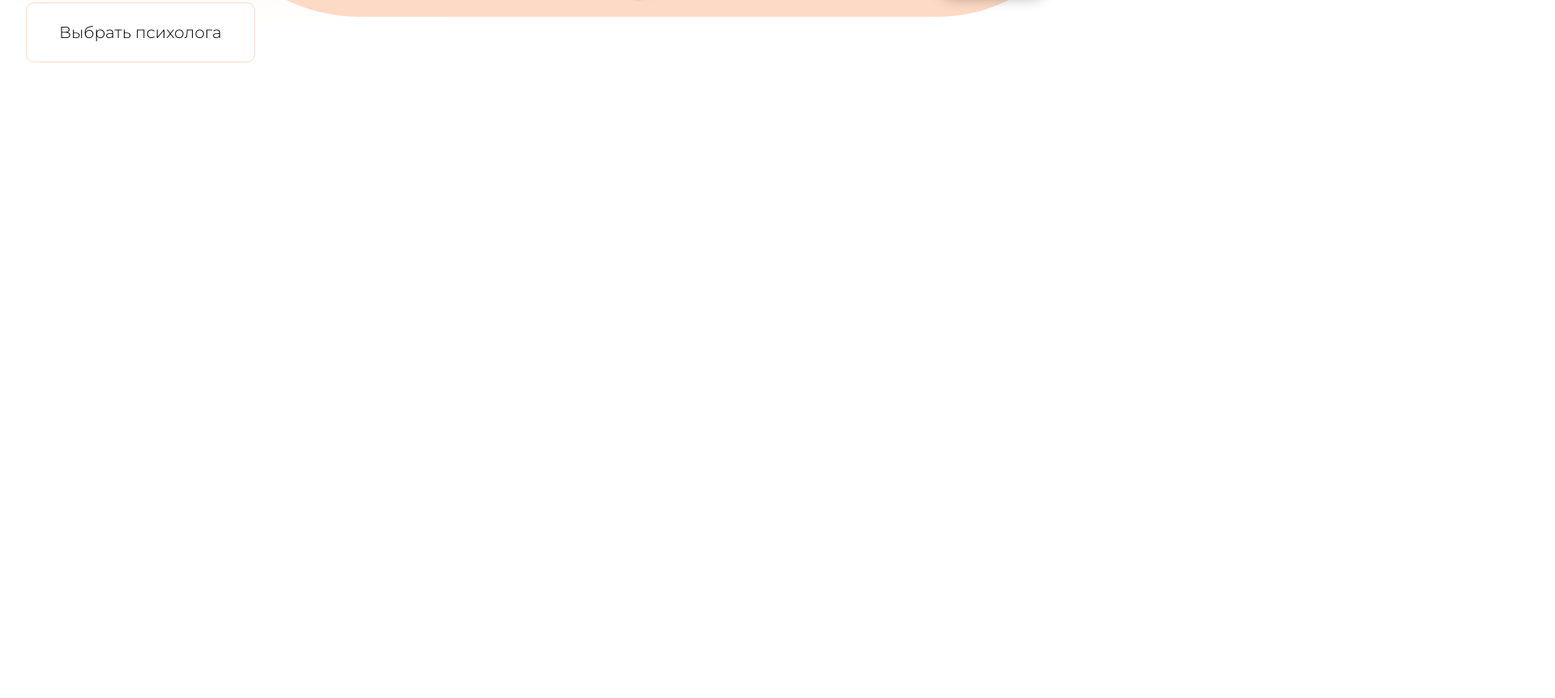
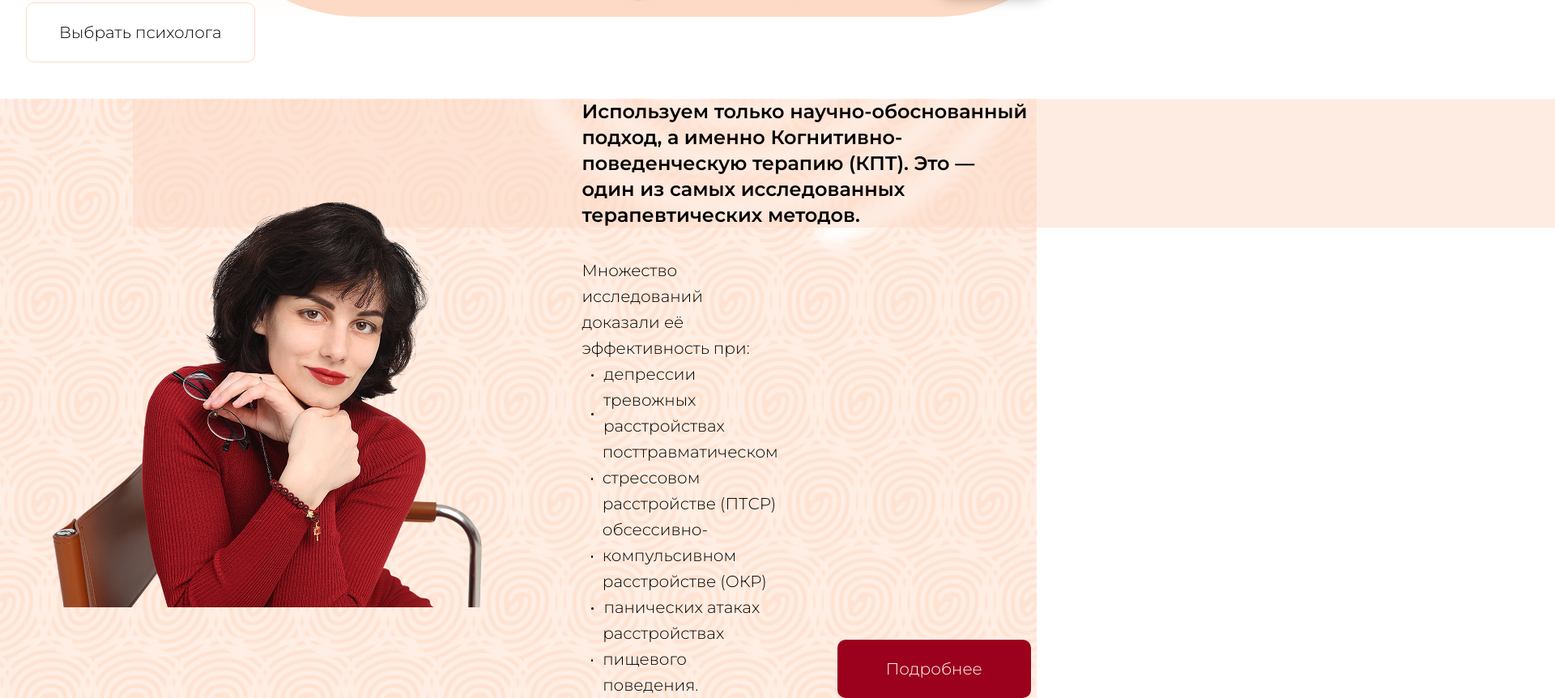
Before and after one commit to NX144/Cognition, a website: page src/index.html in a window 1280 px wide. Shown: the part 917-1779 px from the top of the page at 81% size, 1920 px wide, since content can reach past the window. Before the commit the page ends 994 px from the top, so only its background shows below. Drawn offline with nearby package versions, Linux system fonts and the light colour scheme; files that its build step writes are made by us from their sources.

Commit message:
home-submain block completed

```diff
--- a/src/index.html
+++ b/src/index.html
@@ -123,6 +123,30 @@
 			</div>
 		</div>
 	</section>
+	<section class="home-submain">
+		<div class="container">
+			<div class="home-submain__wrap">
+				<div class="home-submain__block">
+					<img src="./img/women.png" alt="women">
+				</div>
+				<div class="home-submain__block">
+					<p>Используем только научно-обоснованный подход, а именно Когнитивно-поведенческую терапию (КПТ). Это — один из самых исследованных терапевтических методов. </p>
+					<div class="home-submain__block_wrap">
+						<ul>
+							<li><span>Множество исследований доказали её эффективность при:</span></li>
+							<li>депрессии</li>
+							<li>тревожных расстройствах</li>
+							<li>посттравматическом стрессовом расстройстве (ПТСР)</li>
+							<li>обсессивно-компульсивном расстройстве (ОКР)</li>
+							<li>панических атаках</li>
+							<li>расстройствах пищевого поведения.</li>
+						</ul>
+						<a href="/">Подробнее</a>
+					</div>
+				</div>
+			</div>
+		</div>
+	</section>
 </main>
 
 <script src="js/script.js"></script>
--- a/src/sass/blocks/_home-main.scss
+++ b/src/sass/blocks/_home-main.scss
@@ -1,5 +1,5 @@
 .home-main {
-	padding-top: 42px;
+	padding: 42px 0 45px;
 	&__wrap {
 		display: grid;
 		grid-template-columns: 860px 1fr;
--- /dev/null
+++ b/src/sass/blocks/_home-submain.scss
@@ -0,0 +1,90 @@
+.home-submain {
+	padding: 0 107px 0 35px;
+	background: url("../img/home-submain-bg.jpg") center center/cover no-repeat;
+	position: relative;
+
+	&::before {
+		content: url("../img/circle.png");
+		position: absolute;
+		width: 687px;
+		height: 201px;
+		right: 0;
+	}
+
+	&__wrap {
+		display: grid;
+		grid-template-columns: 655px 1fr;
+		align-items: center;
+	}
+	&__block {
+		z-index: 1;
+		position: relative;
+		&:first-of-type {
+			z-index: 2;
+		}
+		img {
+			width: 100%;
+			height: auto;
+			object-fit: contain;
+		}
+		p {
+			font-weight: 600;
+			font-size: 24px;
+			line-height: 133%;
+			color: var(--black);
+			position: relative;
+
+			&::before {
+				content: "";
+				position: absolute;
+				height: 100%;
+				width: 200vw;
+				z-index: -1;
+				left: -100%;
+				top: 50%;
+				transform: translateY(-50%);
+				background: rgba(253, 218, 197, 0.5);
+			}
+		}
+		&_wrap {
+			display: flex;
+			column-gap: 71px;
+			row-gap: 20px;
+			align-items: end;
+		}
+		ul {
+			margin-top: 36px;
+			font-weight: 300;
+			font-size: 20px;
+			line-height: 160%;
+			color: var(--black);
+
+			li:not(:first-of-type) {
+				padding-left: 12px;
+				display: flex;
+				align-items: center;
+				&::before {
+					content: "";
+					display: block;
+					margin-right: 12px;
+					margin-top: 3px;
+					width: 3px;
+					height: 3px;
+					border-radius: 100%;
+					background: var(--black);
+				}
+			}
+		}
+		a {
+			border-radius: 10px;
+			padding: 20px 60px;
+			background: var(--4);
+			font-weight: 300;
+			font-size: 20px;
+			line-height: 160%;
+			display: block;
+			max-width: 240px;
+			color: var(--white);
+		}
+	}
+}
--- a/src/sass/style.scss
+++ b/src/sass/style.scss
@@ -50,3 +50,4 @@ h2 {
 // Imports
 @include meta.load-css("blocks/_header.scss");
 @include meta.load-css("blocks/_home-main.scss");
+@include meta.load-css("blocks/_home-submain.scss");
```
Also changed, not shown: src/img/circle.png (added), src/img/home-submain-bg.jpg (added), src/img/women.png (added).
